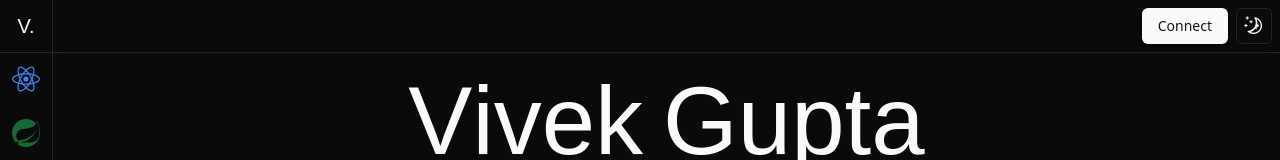
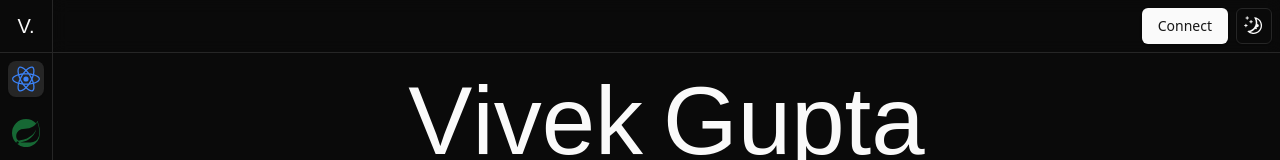
Before and after one commit to VivekGupta137/techblog, a Next.js app: page / in a window 1280 px wide. Shown: the top 160 px of the page. Built offline with nearby package versions, Linux system fonts and the light colour scheme; a web font is replaced by a local one.

Commit message:
code refactor

```diff
--- a/src/components/left-sidebar.tsx
+++ b/src/components/left-sidebar.tsx
@@ -23,7 +23,7 @@ const LeftSidebar = () => {
           <MobileContents />
         </div>
         <div className="border-b p-2 hidden md:block">
-          <Link href={URL_MAP['about']}>
+          <Link href={URL_MAP["about"]}>
             <Button
               variant="ghost"
               size="icon"
@@ -31,7 +31,9 @@ const LeftSidebar = () => {
               className="group"
             >
               {/* <Triangle className="size-5 fill-foreground rotate-180 group-hover:hidden" /> */}
-              <div className="size-5 group-hover:block font-bungee-reg text-[20px]">V.</div>
+              <div className="size-5 group-hover:block font-bungee-reg text-[20px]">
+                V.
+              </div>
             </Button>
           </Link>
         </div>
@@ -47,7 +49,9 @@ const LeftSidebar = () => {
                       variant={
                         currentPath.startsWith(content.url)
                           ? "default"
-                          : "ghost"
+                          : disabled
+                          ? "ghost"
+                          : "secondary"
                       }
                       size="icon"
                       className="rounded-lg group"
```
